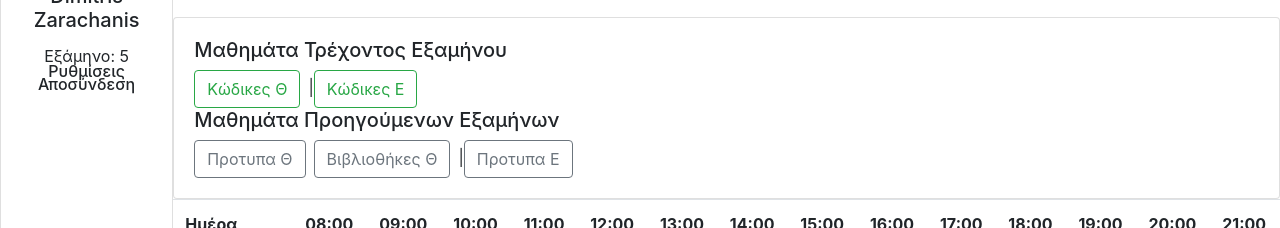
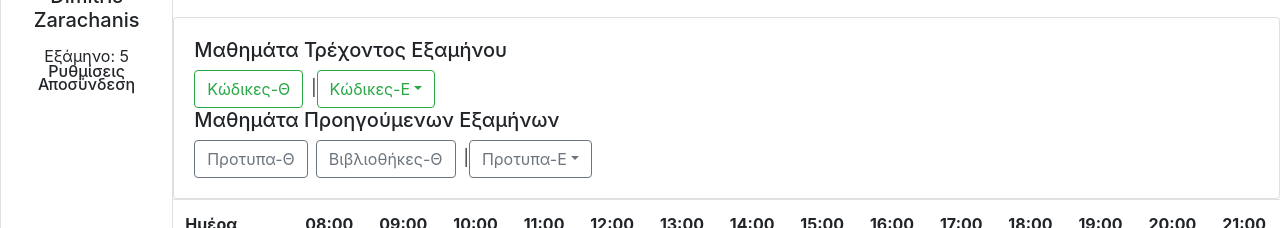
Before and after one commit to DimitrisZx/courseplanner, a React (Create React App) app: page / in a window 1280 px wide. Shown: the part 137-365 px from the top of the page. Built offline with nearby package versions, Linux system fonts and the light colour scheme.

Commit message:
add workshop choices menus

```diff
--- a/src/components/mainView/components/LessonCard.js
+++ b/src/components/mainView/components/LessonCard.js
@@ -1,9 +1,10 @@
-import React from 'react'
+import React, { useState } from 'react'
 import { addLesson, removeLesson, selectSelectedLessons, selectUser } from 'features/counter/counterSlice';
 import { useSelector, useDispatch } from 'react-redux';
 import { not } from 'utils'
 const LessonCard = ({ lesson }) => {
-  const { name, semester } = lesson;
+  const [isDropdownExpanded, setIsDropdownExpanded] = useState(false);
+  const { name, semester, type } = lesson;
   const dispatch = useDispatch();
   const selectedLessons = useSelector(selectSelectedLessons);
   const { currentSemester } = useSelector(selectUser);
@@ -14,19 +15,42 @@ const LessonCard = ({ lesson }) => {
     not(isLessonSelected) || selectedLessons.length === 0
       ? dispatch(addLesson({ ...lesson }))
       : dispatch(removeLesson({ ...lesson }));
+    if (lesson.type === 'workshop') {
+      setIsDropdownExpanded(!isDropdownExpanded)
+    }
   };
+  const workShopClick = () => {
 
-  const buttonClasses = (isSelected, semester) => {
-    return `btn btn${not(isSelected) ? '-outline' : ''}-${semester === currentSemester ? 'success' : 'secondary'} mr-2`
   }
 
+  const buttonClasses = (isSelected, semester, type) => {
+    return `btn btn${not(isSelected) ? '-outline' : ''}-${semester === currentSemester ? 'success' : 'secondary'} mr-2 ${type === 'workshop' && 'dropdown-toggle'}`
+  }
+  console.log(lesson)
   return (
-    <div
-      className={buttonClasses(isSelected, semester)}
-      onClick={() => handleClick(name)}
-    >
-      {name}
-    </div>
+    <span className='btn-container' style={{ position: 'relative' }}>
+      <button
+        className={buttonClasses(isSelected, semester, type)}
+        onClick={() => handleClick(name)}
+        id={`lesson-${name}-${type}`}
+        type={'button'}
+      >
+        {name}
+      </button>
+      {type === 'workshop' && isDropdownExpanded &&
+        <div
+          style={{ display: 'block', top: '35px' }}
+          className="dropdown-menu"
+        >
+          {lesson.days.map(day =>
+            <a
+              className="dropdown-item" href="#"
+            >
+              {`${day.day} ${day.hours[0][0]}:00-${day.hours[0][1]}:00`}
+            </a>)}
+        </div>
+      }
+    </span>
   )
 }
 
--- a/src/features/counter/counterSlice.js
+++ b/src/features/counter/counterSlice.js
@@ -13,48 +13,48 @@ export const stateSlice = createSlice({
     lessonsList:
       [
         {
-          name: 'Προτυπα Θ',
+          name: 'Προτυπα-Θ',
           day: 'Δευτέρα',
           hours: [8, 11],
           semester: '3',
           type: 'theory'
         },
         {
-          name: 'Προτυπα Ε',
+          name: 'Προτυπα-Ε',
           day: 'Δευτέρα',
           hours: [13, 14],
           semester: '3',
           type: 'workshop',
-          groups: [
-            { name: 'group-a', day: 'Δευτέρα', hours: [8, 11] },
-            { name: 'group-b', day: 'Τρίτη', hours: [14, 16] },
-            { name: 'group-c', day: 'Τετάρτη', hours: [18, 20] },
+          days: [
+            { day: 'Δευτέρα', hours: [[8, 11]] },
+            { day: 'Τρίτη', hours: [[14, 16]] },
+            { day: 'Τετάρτη', hours: [[18, 20]] },
           ],
         },
         {
-          name: 'Βιβλιοθήκες Θ',
+          name: 'Βιβλιοθήκες-Θ',
           day: 'Δευτέρα',
           hours: [17, 18],
           semester: '3',
           type: 'theory'
         },
         {
-          name: 'Κώδικες Θ',
+          name: 'Κώδικες-Θ',
           day: 'Πέμπτη',
           hours: [15, 17],
           semester: '5',
           type: 'theory'
         },
         {
-          name: 'Κώδικες Ε',
+          name: 'Κώδικες-Ε',
           day: 'Πέμπτη',
           hours: [11, 12],
           semester: '5',
           type: 'workshop',
-          groups: [
-            { name: 'group-a', day: 'Δευτέρα', hours: [11, 12] },
-            { name: 'group-b', day: 'Τρίτη', hours: [15, 16] },
-            { name: 'group-c', day: 'Τετάρτη', hours: [17, 18] },
+          days: [
+            { day: 'Δευτέρα', hours: [[8, 11]] },
+            { day: 'Τρίτη', hours: [[14, 16]] },
+            { day: 'Τετάρτη', hours: [[18, 20]] },
           ],
         },
       ]
```
